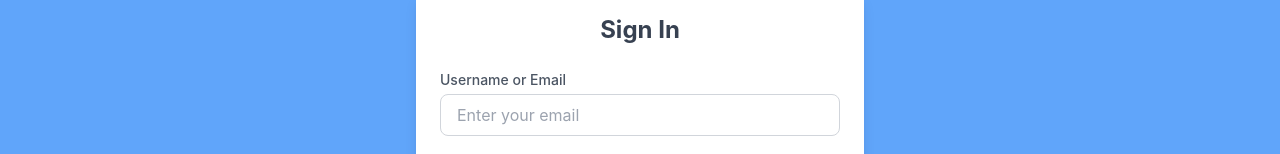
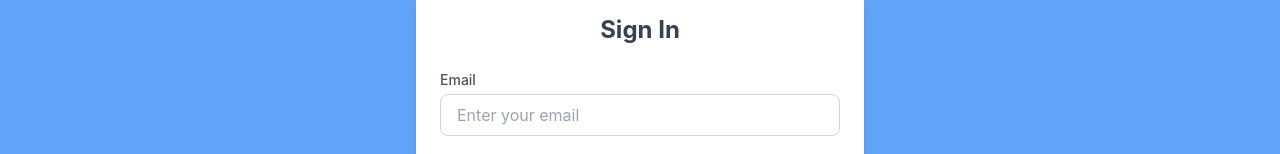
Before and after one commit to hodux/CID-STM-FRONTEND, a React (Create React App) app: page /signin in a window 1280 px wide. Shown: the part 238-392 px from the top of the page. Built offline with nearby package versions, Linux system fonts and the light colour scheme.

Commit message:
remove username for login

```diff
--- a/src/components/Header.js
+++ b/src/components/Header.js
@@ -16,7 +16,7 @@ function Header() {
             }
         }
         checkToken();
-    }, [navigate]);
+    }, [navigate, isAuthenticated]);
   return (
     <header className="flex items-center justify-between bg-gray-900 p-4 fixed top-0 w-full z-10">
       <div className="flex">
@@ -25,6 +25,10 @@ function Header() {
       </div>
 
       <div className="flex space-x-5">
+        {
+            isAuthenticated ?
+                <Link to="/maxsequenceschart" className="text-white hover:underline">Stops chart</Link> : null
+        }
         <Link to="/signin" className="text-white hover:underline">Sign in</Link>
         <Link to="/signup" className="text-white hover:underline">Sign up</Link>
       </div>
--- a/src/pages/SignIn.js
+++ b/src/pages/SignIn.js
@@ -58,9 +58,9 @@ function SignIn() {
                 <form className="space-y-4" onSubmit={handleSubmit}>
                     <div>
                         <label
-                            htmlFor="usernameOrEmail"
+                            htmlFor="email"
                             className="block text-sm font-medium text-gray-600 mb-1">
-                            Username or Email
+                            Email
                         </label>
                         <input
                             type="text"
```
